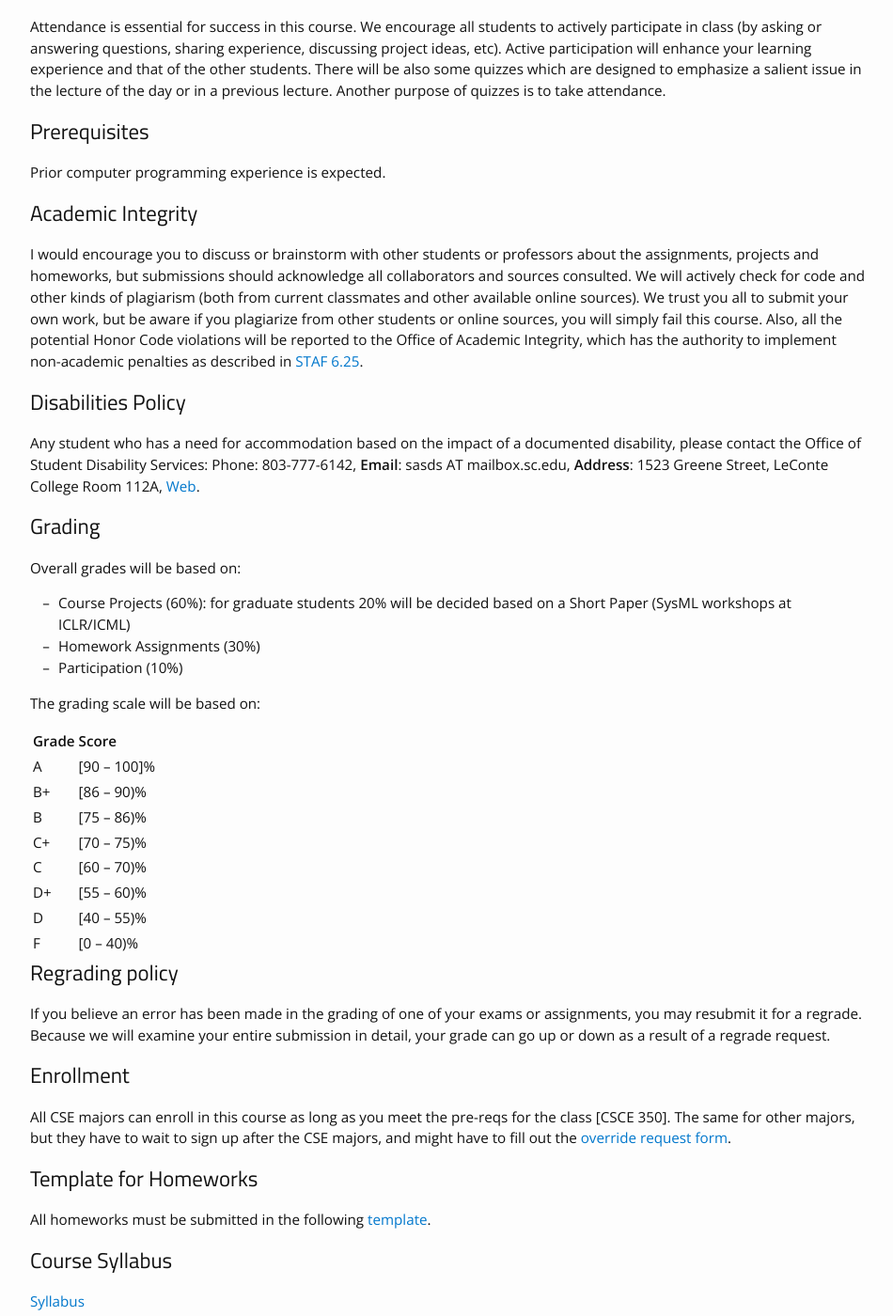
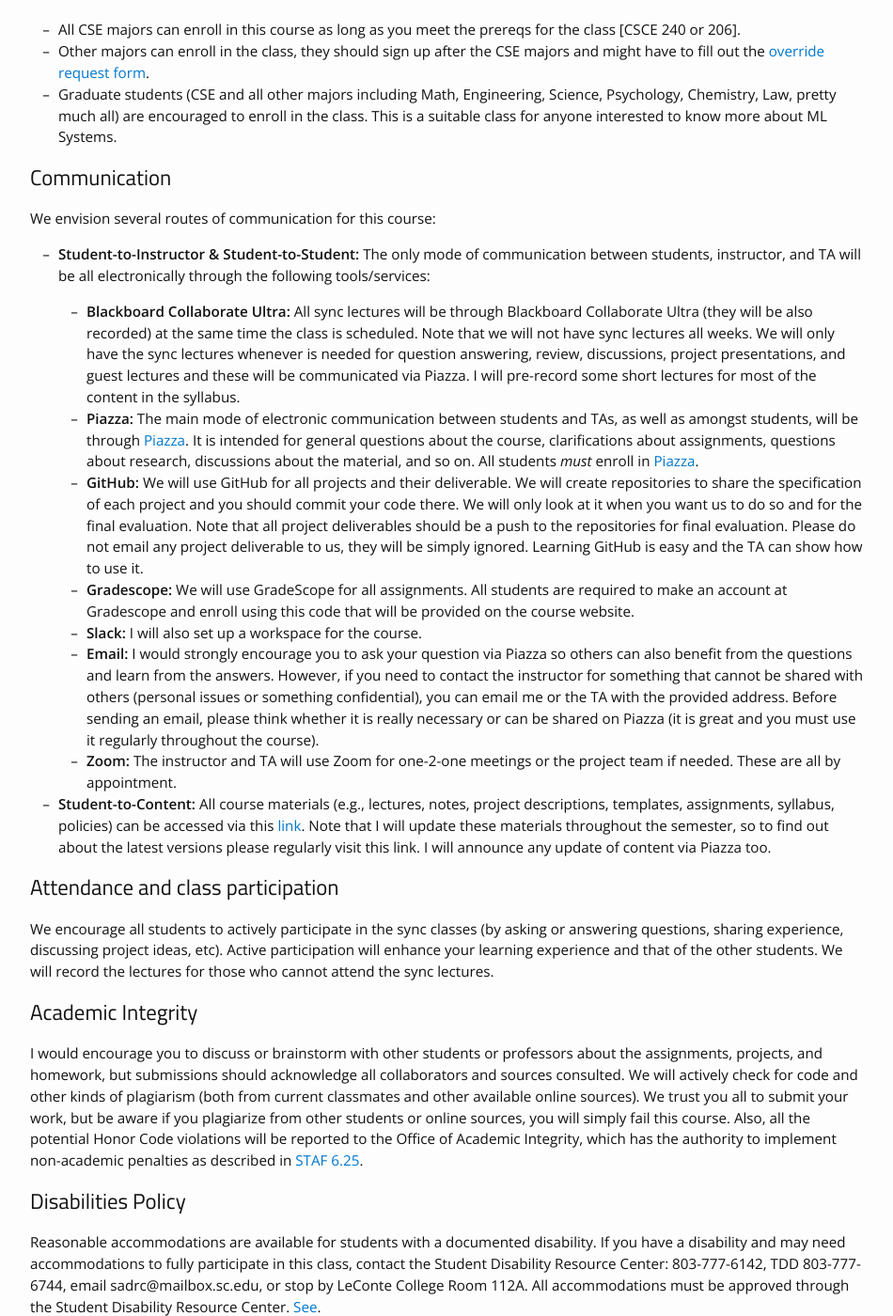
Before and after one commit to pooyanjamshidi/mls, a Jekyll site: the page built from policies.md, in a window 1280 px wide and 1400 px high, scrolled down 395 px. Shown: the whole window at 94% size, without its empty margins (163-1113 px from the left). Built offline with Jekyll 4.4.1, drawn with Linux system fonts in a browser that asks for light colours; nearby versions of some CDN libraries; some of the changed text lies outside the part shown.

Commit message:
updating csce 580 for starting fall 2020

```diff
--- a/_config.yml
+++ b/_config.yml
@@ -2,13 +2,13 @@
 title: CSCE 585
 subtitle: Machine Learning Systems
 email: pjamshid@cse.sc.edu
-description: "When we talk about Artificial Intelligence (AI) in general and Machine Learning (ML) in particular, we typically refer to a technique or an algorithm that gives the computer systems the ability to learn and to reason with data. However, there is a lot more to AI/ML than just implementing an algorithm or a technique. In this course, we will learn the fundamental differences between AI/ML as a technique versus AI/ML as a system in production."
+description: "When we talk about Artificial Intelligence (AI) or Machine Learning (ML), we typically refer to a technique, a model, or an algorithm that gives the computer systems the ability to learn and to reason with data. However, there is a lot more to ML than just implementing an algorithm or a technique. In this course, we will learn the fundamental differences between AI/ML as a model versus AI/ML as a system in production."
 learning_goals: "By the end of this class, I hope: (i) you will be able to apply state of the art ML algorithms in whatever problem you are interested in at scale and learn how to deal with unique challenges that only may happen when building real-world production-ready AI/ML systems; (ii) I also hope I can convey my own excitement about AI/ML systems to you, and (iii) by the conclusion of this class you are well qualified for doing research in AI/ML systems research."
-office_hours: "Friday 1-3pm"
-piazzaurl: "http://piazza.com/sc/fall2019/csce590/home"
+office_hours: "By Appointment"
+piazzaurl: "https://piazza.com/sc/fall2020/csce585/home"
 
 
-baseurl: "/mls/" # the subpath of your site, e.g. /blog/
+baseurl: "/mls" # the subpath of your site, e.g. /blog/
 url: "https://pooyanjamshidi.github.io/mls" # the base hostname & protocol for your site
 twitter_username: pooyanjamshidi
 github_username: pooyanjamshidi
@@ -23,7 +23,7 @@
 
 # Other options
 permalink: blog/:year/:month/:title
-job.title: "Assistant Professor"
+jobtitle: "Assistant Professor"
 excerpt_separator: "<!--more-->"
 
 include: ['_images']
--- a/_includes/footer.html
+++ b/_includes/footer.html
@@ -8,7 +8,7 @@
       <div class="footer-col  footer-col-1">
         <ul class="contact-list">
           <li><strong>{{ site.title }}</strong></li>
-			<li>{{ site.jobtitle }}</li>
+			    <!-- <li>{{ site.jobtitle }}</li> -->
           <li><a href="mailto:{{ site.email }}">{{ site.email }}</a></li>
         </ul>
       </div>
--- a/policies.md
+++ b/policies.md
@@ -4,69 +4,67 @@
 permalink: /policies/
 ---
 
+Hello, I hope you are excited about CSCE 585: ML Systems as I am!
 
-## Communication
-We envision several routes of communication for this course:
+## Course Syllabus
 
-* The main mode of electronic communication between students and TAs, as well as amongst students, will be through [Piazza](http://piazza.com/sc/fall2019/csce590). It is intended for general questions about the course, clarifications about assignments, student questions to each other, discussions about material, and so on.
-
-* If you need to contact the instructor, you should **email** pjamshid AT cse.sc.edu.
-
-## Attendance and class participation
-Attendance is essential for success in this course. We encourage all students to actively participate in class (by asking or answering questions, sharing experience, discussing project ideas, etc). Active participation will enhance your learning experience and that of the other students. There will be also some quizzes which are designed to emphasize a salient issue in the lecture of the day or in a previous lecture. Another purpose of quizzes is to take attendance.
+First, please read the [Course Syllabus](https://pooyanjamshidi.github.io/mls/syllabus/mls-585.pdf) very carefully.
 
 ## Prerequisites
 
-Prior computer programming experience is expected.
+CSCE 240 (Advanced Programming Techniques) or CSCE 206 (Scientific Applications Programming).
+
+## Enrollment
+
+* All CSE majors can enroll in this course as long as you meet the prereqs for the class [CSCE 240 or 206].
+* Other majors can enroll in the class, they should sign up after the CSE majors and might have to fill out the [override request form](https://cse.sc.edu/undergraduate/forms/override-request).
+* Graduate students (CSE and all other majors including Math, Engineering, Science, Psychology, Chemistry, Law, pretty much all) are encouraged to enroll in the class. This is a suitable class for anyone interested to know more about ML Systems.
+
+## Communication
+
+We envision several routes of communication for this course:
+
+
+* **Student-to-Instructor & Student-to-Student:** The only mode of communication between students, instructor, and TA will be all electronically through the following tools/services:
+
+  - **Blackboard Collaborate Ultra:** All sync lectures will be through Blackboard Collaborate Ultra (they will be also recorded) at the same time the class is scheduled. Note that we will not have sync lectures all weeks. We will only have the sync lectures whenever is needed for question answering, review, discussions, project presentations, and guest lectures and these will be communicated via Piazza. I will pre-record some short lectures for most of the content in the syllabus.
+  - **Piazza:** The main mode of electronic communication between students and TAs, as well as amongst students, will be through [Piazza](https://piazza.com/sc/fall2020/csce585). It is intended for general questions about the course, clarifications about assignments, questions about research, discussions about the material, and so on. All students *must* enroll in [Piazza](https://piazza.com/sc/fall2020/csce585).
+  - **GitHub:** We will use GitHub for all projects and their deliverable. We will create repositories to share the specification of each project and you should commit your code there. We will only look at it when you want us to do so and for the final evaluation. Note that all project deliverables should be a push to the repositories for final evaluation. Please do not email any project deliverable to us, they will be simply ignored. Learning GitHub is easy and the TA can show how to use it.
+  - **Gradescope:** We will use GradeScope for all assignments. All students are required to make an account at Gradescope and enroll using this code that will be provided on the course website.
+  - **Slack:** I will also set up a workspace for the course.
+  - **Email:** I would strongly encourage you to ask your question via Piazza so others can also benefit from the questions and learn from the answers. However, if you need to contact the instructor for something that cannot be shared with others (personal issues or something confidential), you can email me or the TA with the provided address. Before sending an email, please think whether it is really necessary or can be shared on Piazza (it is great and you must use it regularly throughout the course).
+  - **Zoom:** The instructor and TA will use Zoom for one-2-one meetings or the project team if needed. These are all by appointment.
+
+* **Student-to-Content:** All course materials (e.g., lectures, notes, project descriptions, templates, assignments, syllabus, policies) can be accessed via this [link](https://pooyanjamshidi.github.io/mls/). Note that I will update these materials throughout the semester, so to find out about the latest versions please regularly visit this link. I will announce any update of content via Piazza too.
+
+
+## Attendance and class participation
+We encourage all students to actively participate in the sync classes (by asking or answering questions, sharing experience, discussing project ideas, etc). Active participation will enhance your learning experience and that of the other students. We will record the lectures for those who cannot attend the sync lectures.
+
+<!-- There will be also some quizzes that are designed to emphasize a salient issue in the lecture of the day or a previous lecture. Another purpose of quizzes is to take attendance.  -->
 
 
 ## Academic Integrity
 
-I would encourage you to discuss or brainstorm with other students or professors about the assignments, projects and homeworks, but submissions should acknowledge all collaborators and sources consulted. We will actively check for code and other kinds of plagiarism (both from current classmates and other available online sources). We trust you all to submit your own work,
+I would encourage you to discuss or brainstorm with other students or professors about the assignments, projects, and homework, but submissions should acknowledge all collaborators and sources consulted. We will actively check for code and other kinds of plagiarism (both from current classmates and other available online sources). We trust you all to submit your work,
 but be aware if you plagiarize from other students or online sources, you will simply fail this course. Also, all the potential Honor Code violations will be reported to the Office of Academic Integrity, which has the authority to implement non-academic penalties as described in [STAF 6.25](http://www.sc.edu/policies/ppm/staf625.pdf).
 
 
 ## Disabilities Policy
 
-Any student who has a need for accommodation based on the impact of
-a documented disability, please contact the Office of Student Disability Services: Phone: 803-777-6142, **Email**: sasds AT mailbox.sc.edu, **Address**: 1523 Greene Street, LeConte College Room 112A, [Web](https://www.sc.edu/about/offices_and_divisions/student_disability_resource_center/index.php).
+Reasonable accommodations are available for students with a documented disability. If you have a disability and may need accommodations to fully participate in this class, contact the Student Disability Resource Center:  803-777-6142, TDD 803-777-6744, email sadrc@mailbox.sc.edu, or stop by LeConte College Room 112A. All accommodations must be approved through the Student Disability Resource Center. [See](https://www.sa.sc.edu/sds/).
 
 
 ## Grading
 
-Overall grades will be based on:
-* Course Projects (60%): for graduate students 20% will be decided based on a Short Paper (SysML workshops at ICLR/ICML)
-* Homework Assignments (30%)
-* Participation (10%)
+Please consult with [Syllabus](https://pooyanjamshidi.github.io/mls/syllabus/mls-585.pdf).
 
-
-The grading scale will be based on:
-
-| Grade        	| Score         |
-| ------------- |:-------------|
-| A     | [90 -- 100]%  	|
-| B+    | [86 -- 90)%       |
-| B 	| [75 -- 86)%       |
-| C+ 	| [70 -- 75)%       |
-| C 	| [60 -- 70)%       |
-| D+ 	| [55 -- 60)%       |
-| D 	| [40 -- 55)%       |
-| F 	| [0 -- 40)%        |
-
-## Regrading policy
+<!-- ## Regrading policy
 
 If you believe an error has been made in the grading of one of your exams or assignments, you may resubmit it for a regrade. Because we will examine your entire submission in detail, your grade can go up or down as a result of a regrade request.
+ -->
 
-## Enrollment
-
-All CSE majors can enroll in this course as long as you meet the pre-reqs for the class [CSCE 350].
-The same for other majors, but they have to wait to sign up after the CSE majors, and might have to fill out the [override request form](https://cse.sc.edu/undergraduate/forms/override-request).
-
-
+<!--
 ## Template for Homeworks
 
-All homeworks must be submitted in the following [template](https://github.com/pooyanjamshidi/csce580/blob/master/resources/homework-template.zip).
-
-## Course Syllabus
-
-[Syllabus](https://pooyanjamshidi.github.io/mls/syllabus/mls-585.pdf)
+All homework assignments must be submitted in the following [template](https://github.com/pooyanjamshidi/csce580/blob/master/resources/homework-template.zip). -->
```
Also changed, not shown: other parts of _includes/footer.html (+2 -2 lines), course-materials.md (+13 -8 lines), index.html (+42 -6 lines), lectures.md (+2 -2 lines), _images/DLBook.jpg (added), 2 other files.
